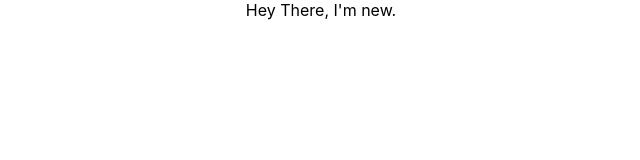
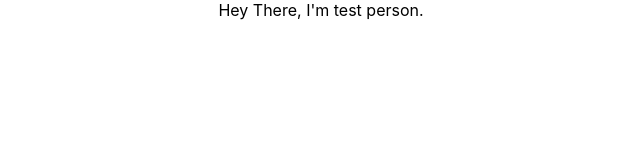
Before and after one commit to jatin-vashisht-primathon/test, a JavaScript app: page / in a window 1280 px wide. Shown: the top 160 px of the page, without its empty margins (319-959 px from the left). Built offline with nearby package versions, Linux system fonts and the light colour scheme; the HTML template or start-up script is replaced by a standard one.

Commit message:
Test commit

```diff
--- a/src/App.js
+++ b/src/App.js
@@ -3,7 +3,7 @@ import './App.css';
 function App() {
   return (
     <div className="App">
-      Hey There, I'm new.
+      Hey There, I'm test person.
     </div>
   );
 }
```
